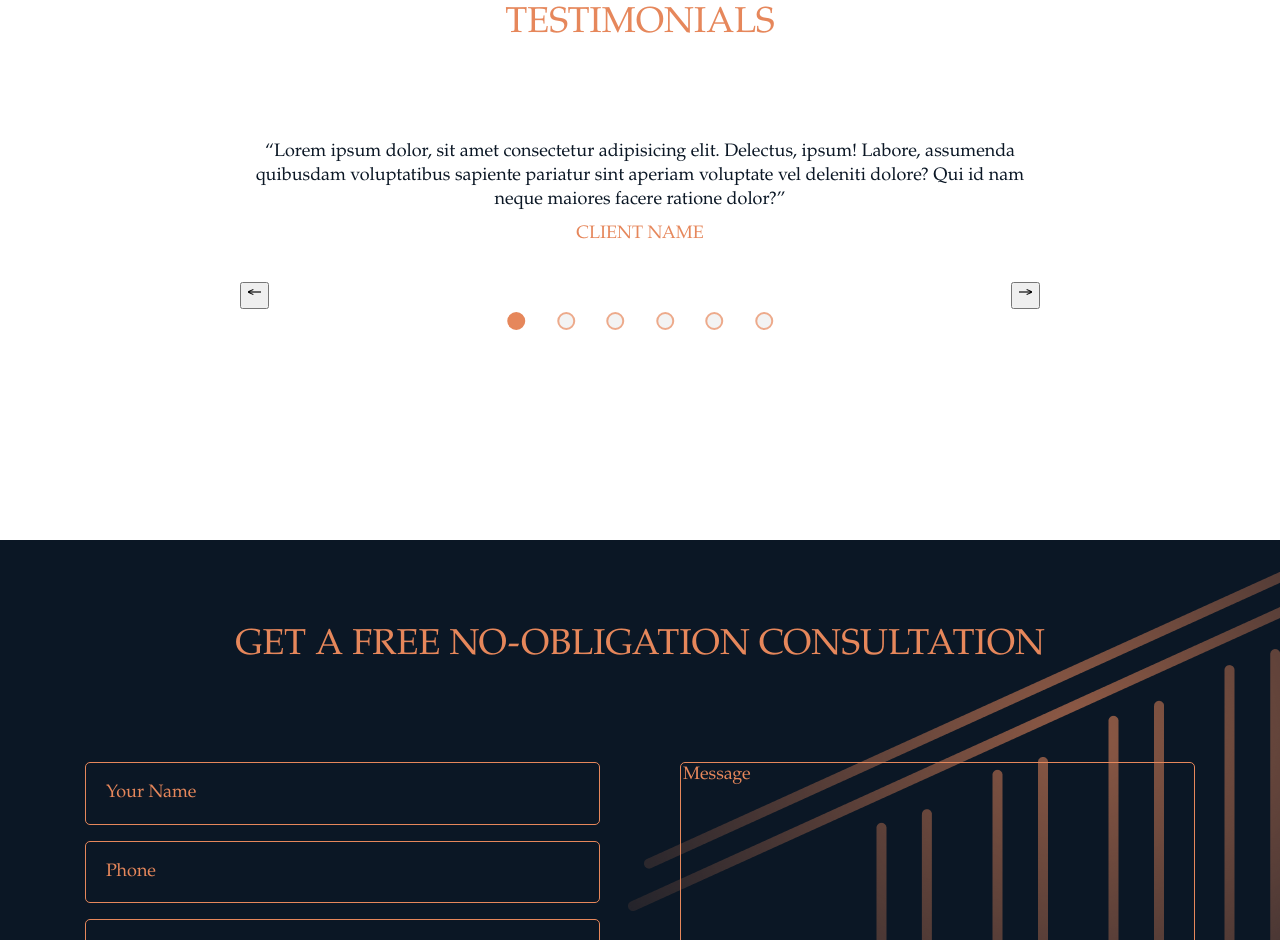
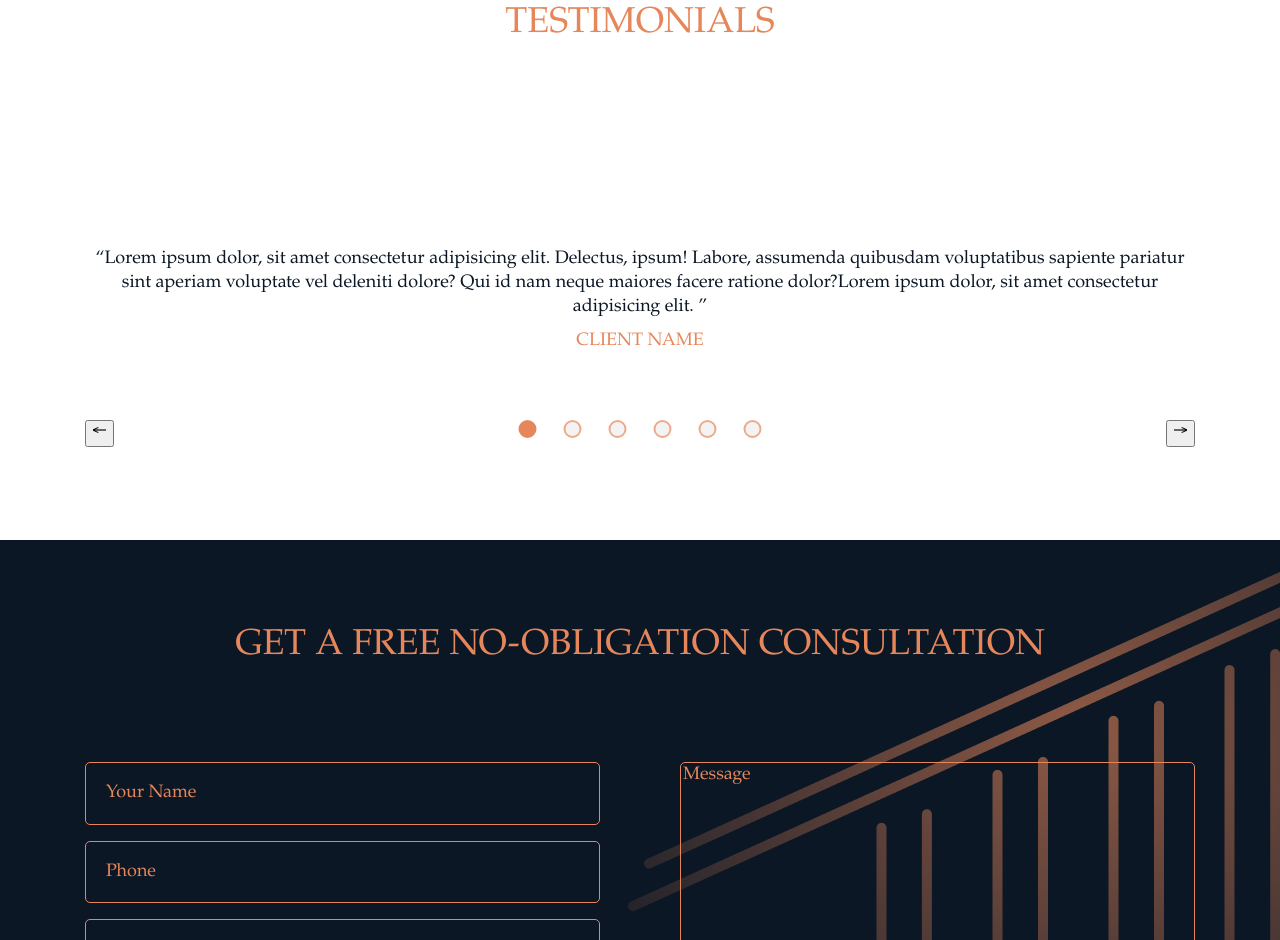
Before and after one commit to AlekM91/law-firm, a website built with webpack: page src/index.html in a window 1280 px wide. Shown: the part 1778-2718 px from the top of the page. Built offline with nearby package versions, Linux system fonts and the light colour scheme.

Commit message:
law firm project

```diff
--- a/src/index.html
+++ b/src/index.html
@@ -102,40 +102,52 @@
             </h1>
             <div class="slider">
                 <div class="slide slide-1">
+                    <div class="slide-content">
+                        <p> <q>Lorem ipsum dolor, sit amet consectetur adipisicing elit. Delectus, ipsum! Labore, assumenda quibusdam voluptatibus sapiente pariatur sint aperiam voluptate vel deleniti dolore? Qui id nam neque maiores facere ratione dolor?Lorem ipsum dolor, sit amet consectetur adipisicing elit. </q></p>
+                        <p class="client-name">
+                            Client name
+                        </p>
+                    </div>
+                </div>
+                 <div class="slide slide-2">
+                    <div class="slide-content">
                         <p> <q>Lorem ipsum dolor, sit amet consectetur adipisicing elit. Delectus, ipsum! Labore, assumenda quibusdam voluptatibus sapiente pariatur sint aperiam voluptate vel deleniti dolore? Qui id nam neque maiores facere ratione dolor?</q></p>
                         <p class="client-name">
                             Client name
                         </p>
                     </div>
-                 <div class="slide slide-2">
+                </div>
+                <div class="slide slide-3">
+                    <div class="slide-content">
                         <p> <q>Lorem ipsum dolor, sit amet consectetur adipisicing elit. Delectus, ipsum! Labore, assumenda quibusdam voluptatibus sapiente pariatur sint aperiam voluptate vel deleniti dolore? Qui id nam neque maiores facere ratione dolor?</q></p>
                         <p class="client-name">
                             Client name
                         </p>
                     </div>
-                <div class="slide slide-3">
-                    <p> <q>Lorem ipsum dolor, sit amet consectetur adipisicing elit. Delectus, ipsum! Labore, assumenda quibusdam voluptatibus sapiente pariatur sint aperiam voluptate vel deleniti dolore? Qui id nam neque maiores facere ratione dolor?Lorem ipsum dolor, sit amet consectetur adipisicing elit. Delectus, ipsum! Labore, assumenda quibusdam voluptatibus sapiente pariatur sint aperiam voluptate vel deleniti dolore? Qui id nam neque maiores facere ratione dolor?</q></p>
-                    <p class="client-name">
-                        Client name
-                    </p>
                 </div>
                 <div class="slide slide-4">
+                    <div class="slide-content">
                         <p> <q>Lorem ipsum dolor, sit amet consectetur adipisicing elit. Delectus, ipsum! Labore, assumenda quibusdam voluptatibus sapiente pariatur sint aperiam voluptate vel deleniti dolore? Qui id nam neque maiores facere ratione dolor?</q></p>
                         <p class="client-name">
                             Client name
                         </p>
                     </div>
+                </div>
                 <div class="slide slide-5">
-                    <p> <q>Lorem ipsum dolor, sit amet consectetur adipisicing elit. Delectus, ipsum! Labore, assumenda quibusdam voluptatibus sapiente pariatur sint aperiam voluptate vel deleniti dolore? Qui id nam neque maiores facere ratione dolor?Lorem ipsum dolor, sit amet consectetur adipisicing elit. Delectus, ipsum! Labore, assumenda quibusdam voluptatibus sapiente pariatur sint aperiam voluptate vel deleniti dolore? Qui id nam neque maiores facere ratione dolor?</q></p>
+                   <div class="slide-content">
+                        <p> <q>Lorem ipsum dolor, sit amet consectetur adipisicing elit. Delectus, ipsum! Labore, assumenda quibusdam voluptatibus sapiente pariatur sint aperiam voluptate vel deleniti dolore? Qui id nam neque maiores facere ratione dolor?Lorem ipsum dolor, sit amet consectetur adipisicing elit.    </q></p>
                         <p class="client-name">
                             Client name
                         </p>
                    </div>
+                </div>
                 <div class="slide slide-6">
-                    <p> <q>Lorem ipsum dolor, sit amet consectetur adipisicing elit. Delectus, ipsum! Labore, assumenda quibusdam voluptatibus sapiente pariatur sint aperiam voluptate vel deleniti dolore? Qui id nam neque maiores facere ratione dolor?Lorem ipsum dolor, sit amet consectetur adipisicing elit. Delectus, ipsum! Labore, assumenda quibusdam voluptatibus sapiente pariatur sint aperiam voluptate vel deleniti dolore? Qui id nam neque maiores facere ratione dolor?</q></p>
+                    <div class="slide-content">
+                        <p> <q>Lorem ipsum dolor, sit amet consectetur adipisicing elit. Delectus, ipsum! Labore, assumenda quibusdam voluptatibus sapiente pariatur sint aperiam voluptate vel deleniti dolore? Qui id nam neque maiores facere ratione dolor?</q></p>
                         <p class="client-name">
                             Client name
                         </p>
+                    </div>
                 </div>
                 <button class="slider-button slider-button-left">&larr;</button>
                 <button class="slider-button slider-button-right">&rarr;</button>
--- a/src/styles/components/_slider.scss
+++ b/src/styles/components/_slider.scss
@@ -1,13 +1,27 @@
 .slider {
+    position: relative;
+    height: 50vh;
+    overflow: hidden;
 
     .slide {
-        margin: auto;
+        // needs a little bit of a rework for small phones like my own :D
+        position: absolute;
         transition: transform .5s linear;
+        height: 40vh;
+        width: 100%;
+
+        .slide-content {
+            position: absolute;
+            width: 100%;
+            top: 50%;
+            left: 50%;
+            transform:translate(-50%, -50%);
+        }
     }
 
     .slider-button {
         position: absolute;
-        top: 71%;
+        top: 70%;
     }
 
     .slider-button-left {
@@ -20,7 +34,7 @@
 
     .slider-dots {
         position: absolute;
-        bottom: 5%;
+        top: 70%;
         left: 50%;
         transform: translateX(-50%);
         display: flex;
@@ -34,7 +48,7 @@
             height: 1rem;
             width: 1rem;
             border-radius: 50%;
-            margin-right: 1.75rem;
+            margin-right: 1.5rem;
             cursor: pointer;
             transition: all 0.5s;
 
--- a/src/styles/pages/home/_section-3.scss
+++ b/src/styles/pages/home/_section-3.scss
@@ -1,23 +1,4 @@
 .section-3 {
-
-    .slider {
-        position: relative;
-        width: 100%;
-        max-width: 800px;
-        min-height: 200px;
-        padding: 100px 0px;
-        margin: 0 auto;
-        margin-bottom: 200px;
-        overflow: hidden;
-
-        @include media-down(s) {
-            min-height: 400px;
-        }
-
-        .slide {
-            width: 100%;
-            position: absolute;
-            top: 0;
 
     p {
         color: $primary
@@ -29,5 +10,3 @@
         margin-top: 10px;
     }
 }
-    }
-}
```
Also changed, not shown: dist/assets/images/columns.png (deleted), dist/assets/images/icon-one.png (deleted), dist/assets/images/icon-three.png (deleted), dist/assets/images/icon-two.png (deleted), dist/assets/images/scale.png (deleted), dist/index.html (deleted), dist/manifest.json (deleted), 3 other files. Lines whose indentation alone changed are shown as unchanged.
